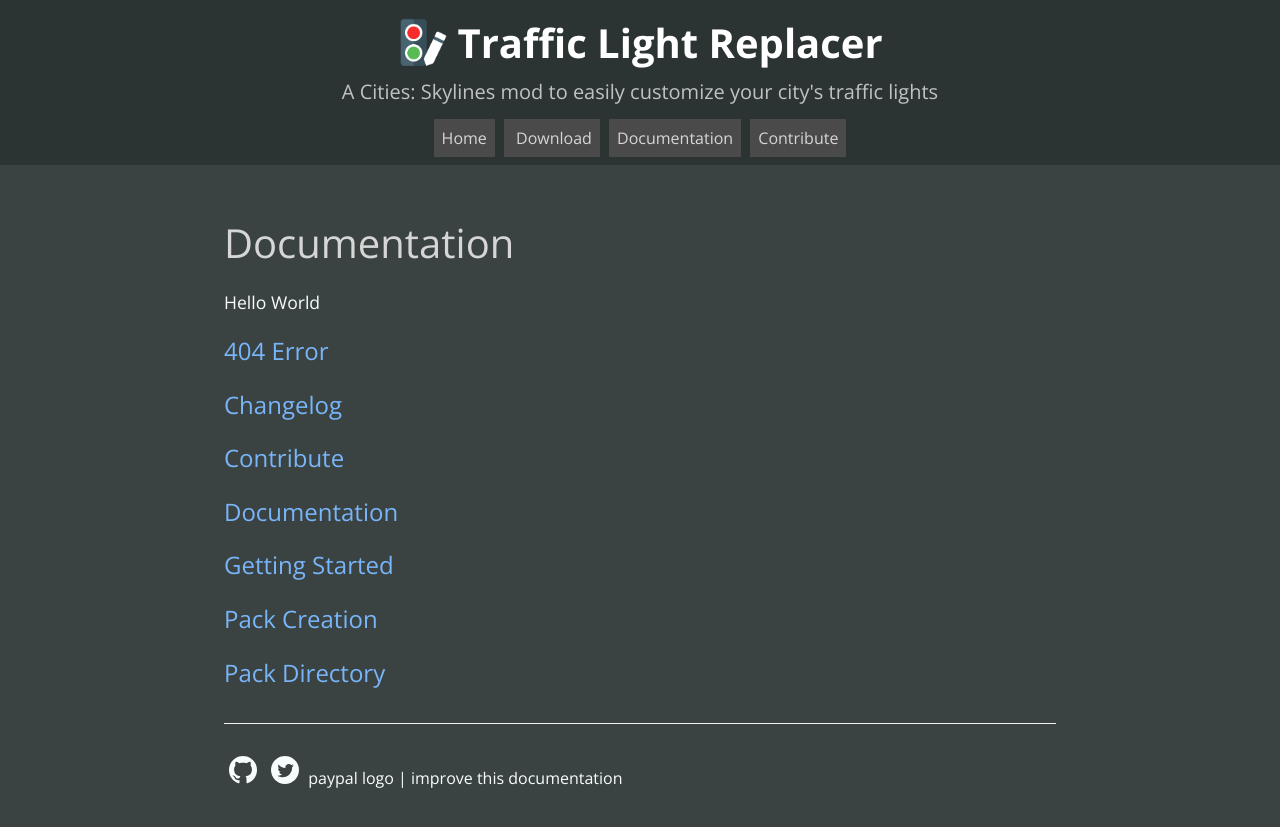
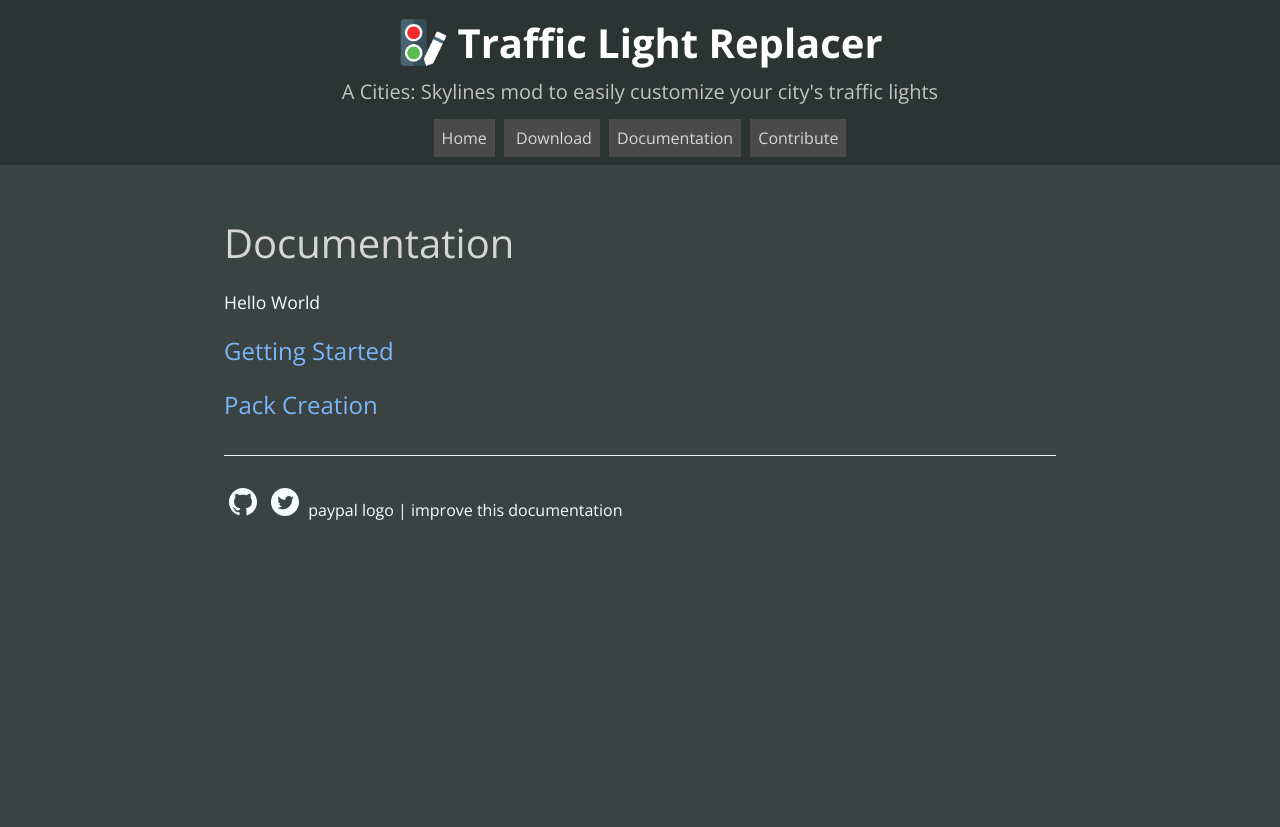
Before and after one commit to Cgameworld/TrafficLightReplacer-Site, a Jekyll site: the page built from documentation.md, in a window 1280 px wide. Shown: the top 827 px of the page. Built offline with Jekyll 4.4.1, drawn with Linux system fonts in a browser that asks for light colours; nearby versions of some CDN libraries; a style sheet for code colours, icons or effects is not loaded.

Commit message:
tweaks - only documentation cat shown

```diff
--- a/_includes/site-header.html
+++ b/_includes/site-header.html
@@ -4,6 +4,7 @@
     <p class="project-name"><img class="mainicon" src="/assets/tlricon.png"> Traffic Light Replacer</p>
     <p class="project-tagline">A Cities: Skylines mod to easily customize your city's traffic lights</p>
   </section>
+
 
   <div class="wrapper">
     {% assign default_refs = site.pages | sort:"order" | map: "ref" %}
@@ -31,10 +32,12 @@
             <div class="dropdown-content">
           {% for ref in page_refs %}
             {% assign my_page = site.pages | where: "ref", ref | first %}
+            {% if my_page.category == "documentation" %}
             {% if my_page.title %}
               {% if my_page.title contains "404" or my_page.title contains "Contribute"" %}
               {%else %}
               <a style="line-height: 1.5;" href="{{ my_page.url | absolute_url }}">{{ my_page.title | escape }}</a>
+              {% endif %}
               {% endif %}
             {% endif %}
           {% endfor %}
--- a/_layouts/default.html
+++ b/_layouts/default.html
@@ -72,7 +72,6 @@
         {% if page.layout == 'post' %}
         {% assign page-tagline = page.tagline | escape  %}
         {% endif %}
-
 
 
         <section class="main-content">
--- a/documentation.md
+++ b/documentation.md
@@ -8,10 +8,12 @@
 
 Hello World
 {% for page in site.pages %}
+{% if page.category == "documentation" %}
 <div class="item">
 <h3><a href="{{ page.url }}">
 {{ page.title }}
 </a></h3>
 <p>{{page.description}}</p>
 </div>
+{% endif %}
 {% endfor %}
```
Also changed, not shown: index.md (+2 -2 lines).
